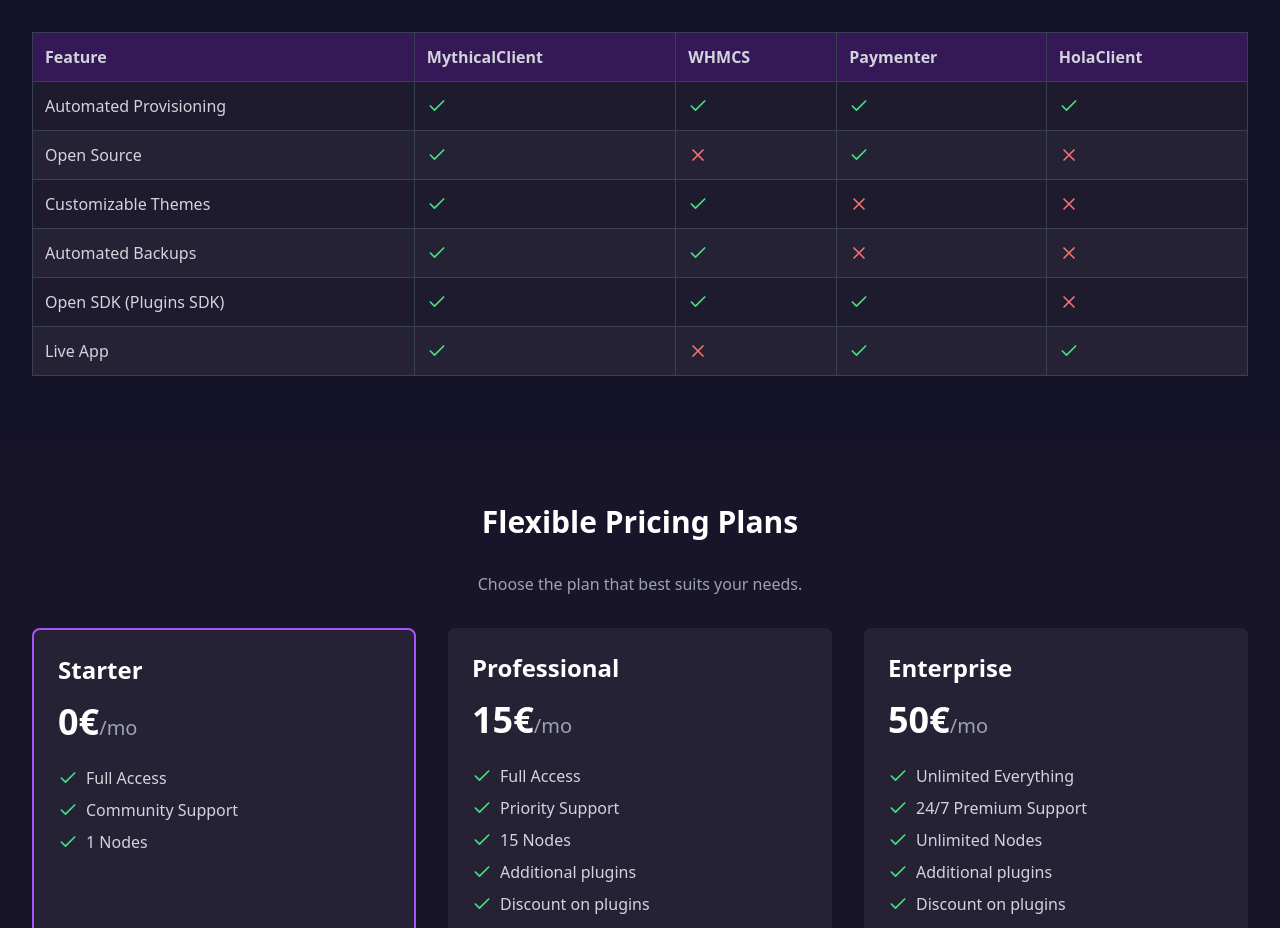
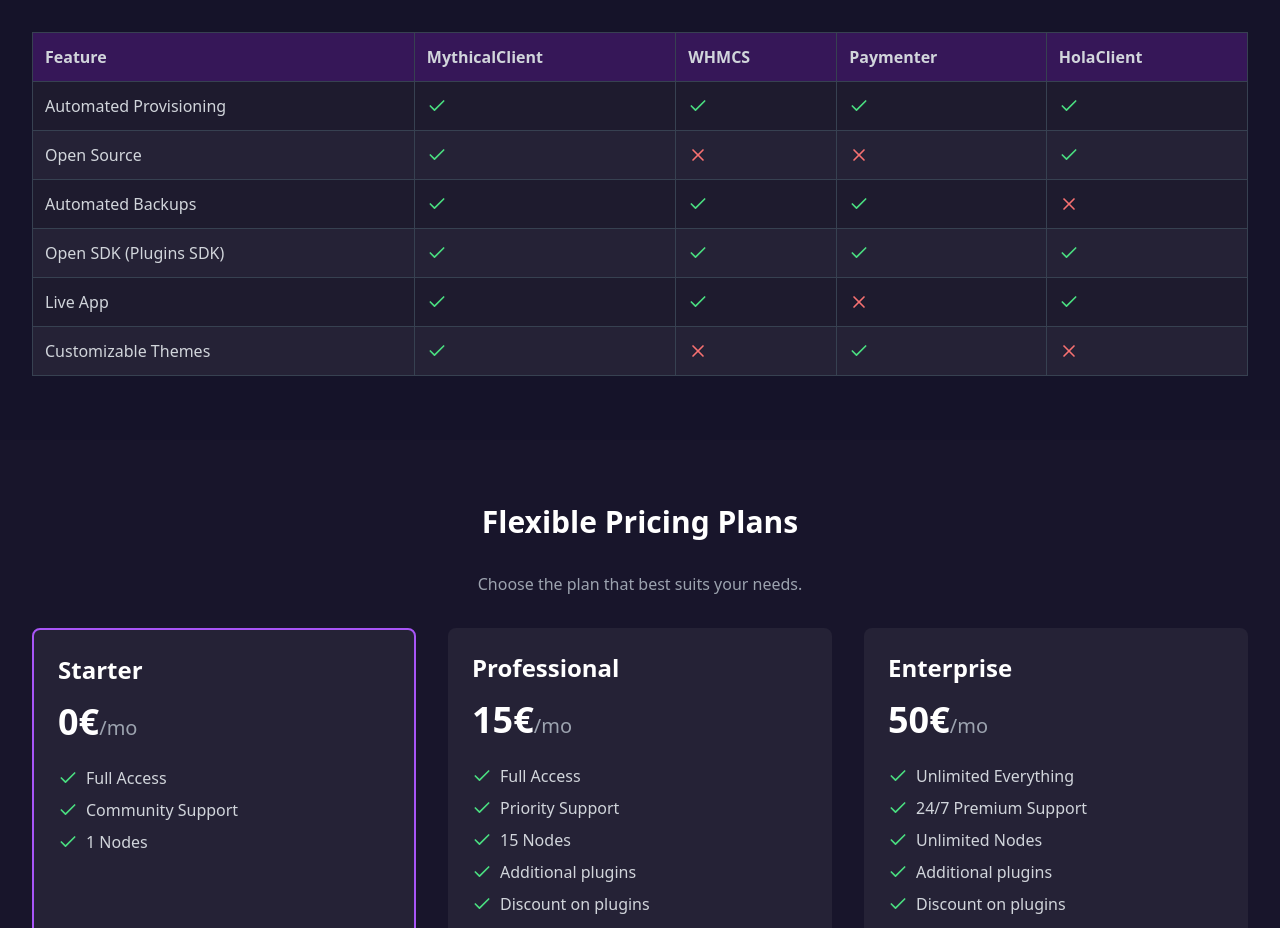
Before and after one commit to CR072/MythicalDash-HomePage, a Vue app: page / in a window 1280 px wide. Shown: the part 2084-3012 px from the top of the page. Built offline with nearby package versions, Linux system fonts and the light colour scheme.

Commit message:
Update HomeView.vue

```diff
--- a/src/views/HomeView.vue
+++ b/src/views/HomeView.vue
@@ -188,7 +188,7 @@
                 <td class="p-3 border border-gray-700">{{ feature.name }}</td>
                 <td
                   class="p-3 border border-gray-700"
-                  v-for="product in ['mythicalClient', 'whmcs', 'paymenter', 'holaclient']"
+                  v-for="product in ['mythicalClient', 'holaclient', 'whmcs', 'paymenter']"
                   :key="product"
                 >
                   <CheckIcon
@@ -390,27 +390,27 @@
   },
   { name: 'Open Source', mythicalClient: true, whmcs: false, paymenter: true, holaclient: false },
   {
-    name: 'Customizable Themes',
-    mythicalClient: true,
-    whmcs: true,
-    paymenter: false,
-    holaclient: false,
-  },
-  {
     name: 'Automated Backups',
     mythicalClient: true,
     whmcs: true,
     paymenter: false,
-    holaclient: false,
+    holaclient: true,
   },
   {
     name: 'Open SDK (Plugins SDK)',
     mythicalClient: true,
     whmcs: true,
     paymenter: true,
-    holaclient: false,
+    holaclient: true,
   },
   { name: 'Live App', mythicalClient: true, whmcs: false, paymenter: true, holaclient: true },
+  {
+    name: 'Customizable Themes',
+    mythicalClient: true,
+    whmcs: true,
+    paymenter: false,
+    holaclient: false,
+  }
 ]
 
 const pricingPlans = [
```
